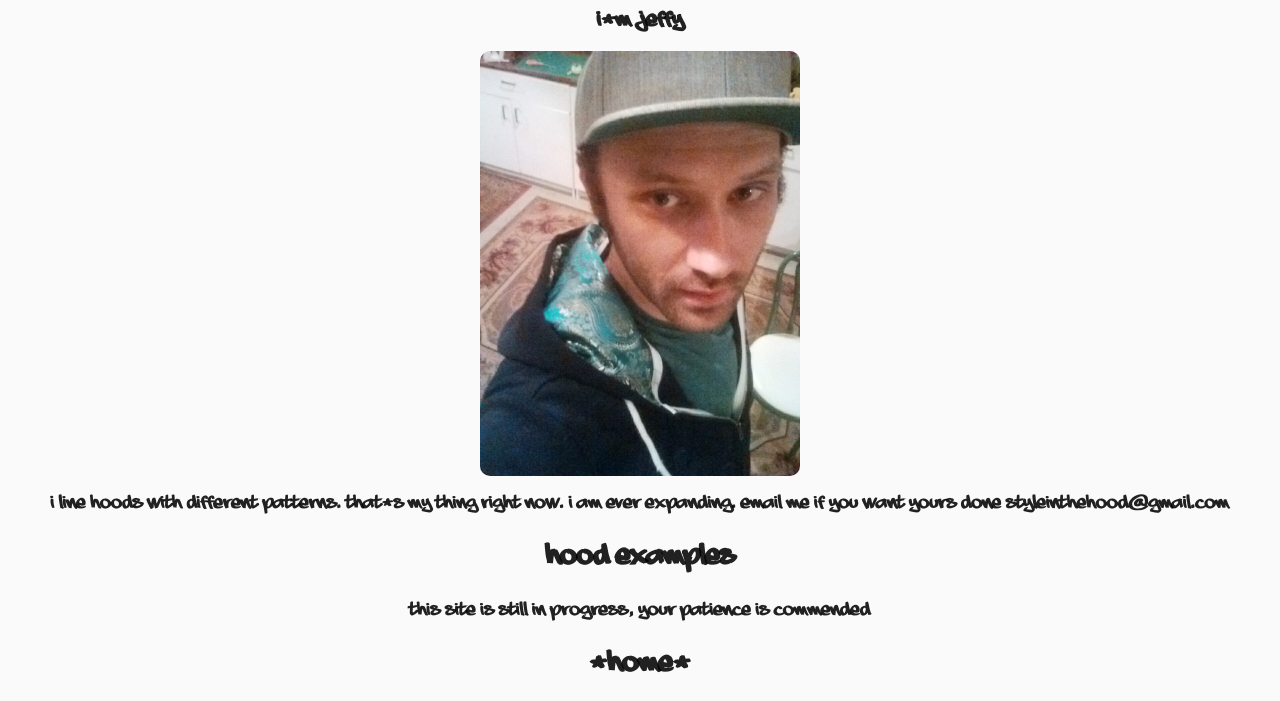
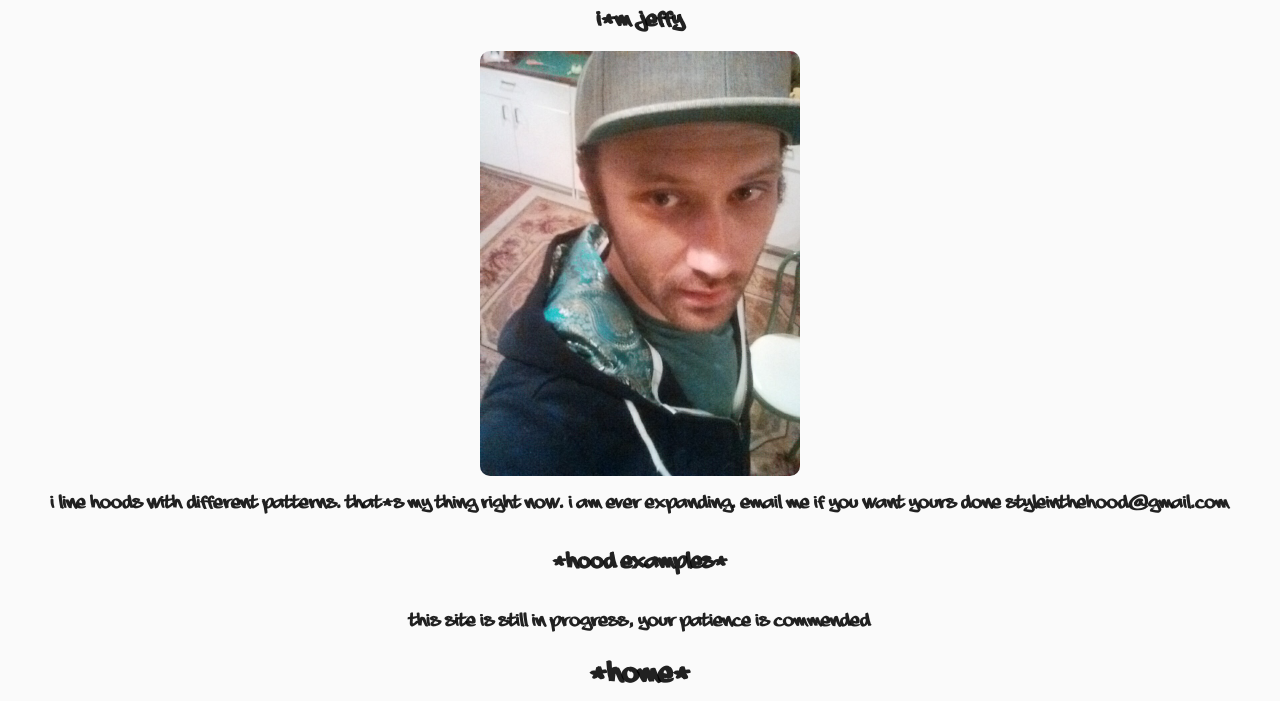
Before and after one commit to jeffkealy/styleinthehood, a website: page public/views/index.html at #!/about in a window 1280 px wide. Shown: the part 137-838 px from the top of the page. Drawn offline with Linux system fonts and the light colour scheme; files whose address does not match are found by name.

Commit message:
added to about page

```diff
--- a/public/views/templates/about.html
+++ b/public/views/templates/about.html
@@ -5,7 +5,7 @@
   <h3>I'm Jeffy</h3>
   <img class='image' src="../../assets/sideview.jpg" alt="side" width="320px" height="425px">
   <p>I line hoods with different patterns. That's my thing right now. I am ever expanding. Email me if you want yours done <a href="mailto:styleinthehood@gmail.com">styleinthehood@gmail.com </a></p>
-  <h2>Hood Examples</h2>
+  <h3><a href="#!patterns">*Hood Examples*</a></h3>
   <!-- <div layout="row" layout-align="center center" layout-wrap>
     <img src="../../assets/frontview.jpg" alt="front" width="320px" height="425px">
     <img src="../../assets/checkeredFront.jpg" alt="checkered front" width="320px" height="425px">
```
